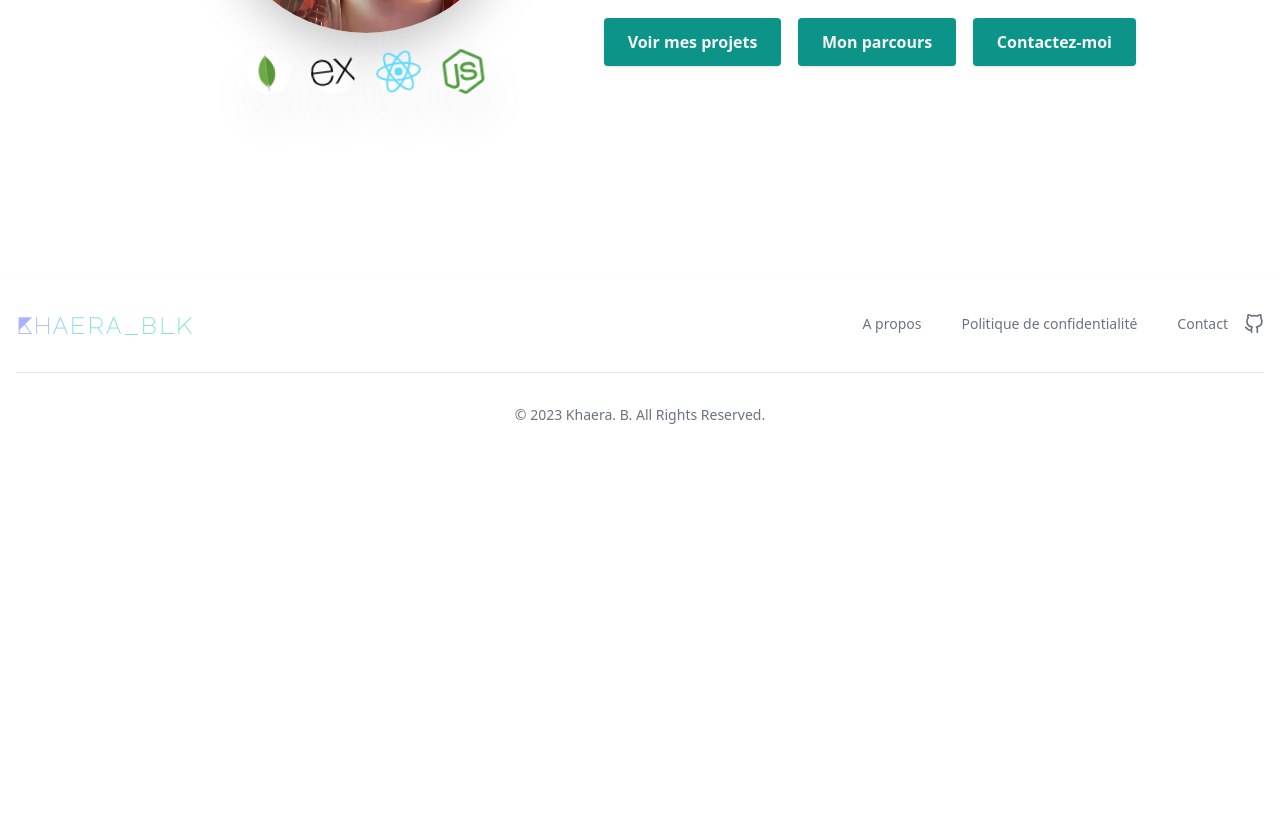
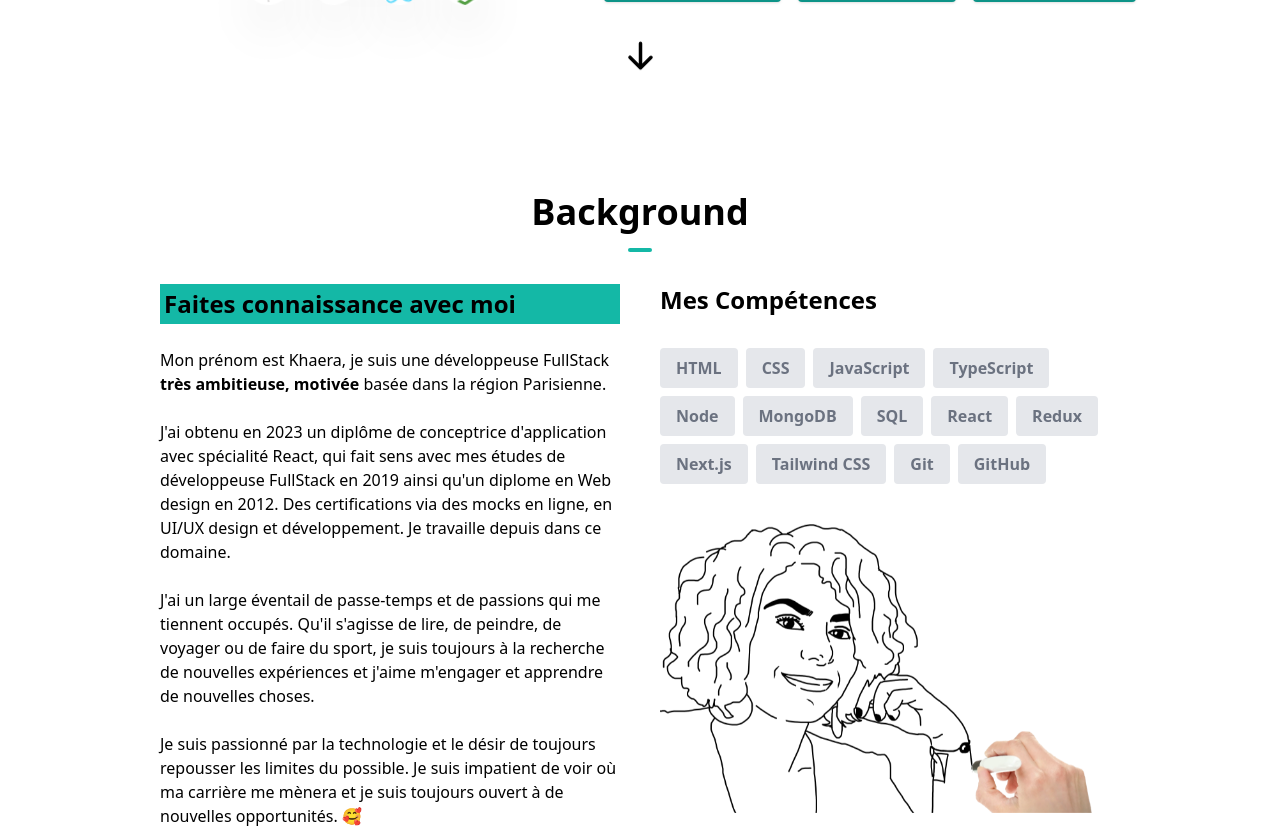
Before and after one commit to KhaeraB/khaera_portfolio, a Next.js app: page / in a window 1280 px wide. Shown: the part 460-1288 px from the top of the page. Before the commit the page ends 917 px from the top, so only its background shows below. Built offline with nearby package versions, Linux system fonts and the light colour scheme.

Commit message:
home / aboutSection

```diff
--- a/src/app/page.tsx
+++ b/src/app/page.tsx
@@ -1,5 +1,6 @@
 "use client";
 import HeroSection from "@/components/HeroSection/page";
+import AboutSection from "@/components/AboutSection/About";
 import { Metadata } from "next";
 
 export const metadata: Metadata = {
@@ -12,8 +13,9 @@ export const metadata: Metadata = {
 
 export default function Home() {
   return (
-    <main className="mx-auto max-w-3xl px-4 sm-px-6 md:max-w-5xl">
+    <main className="flex flex-col mt-20 md:mt-36 mx-auto max-w-3xl px-4 sm-px-6 md:max-w-5xl">
       <HeroSection />
+      <AboutSection />
     </main>
   );
 }
--- /dev/null
+++ b/src/components/AboutSection/About.tsx
@@ -0,0 +1,64 @@
+import datas from "@/utilities/portefolio_text";
+import React from "react";
+import Image from "next/image";
+
+const AboutSection = () => {
+  return (
+    <section id="about">
+      {datas.Background.map((item) => {
+        return (
+          <>
+            <div className="my-12 pb-12 md:pt-16 md:pb-48">
+              <h1 className="text-center font-bold text-4xl">
+                {item.title}
+                <hr className="w-6 h-1 mx-auto my-4 bg-teal-500 border-0 rounded"></hr>
+              </h1>
+              <div className="flex flex-col space-y-10 items-stretch justify-center align-top md:space-x-10 md:space-y-0 md:p-4 md:flex-row md:text-left">
+                <div className="md:w-1/2 ">
+                  <h2 className="text-center text-2xl p-1 bg-teal-500 font-bold mb-6 md:text-left">
+                    {item.subTitle}
+                  </h2>
+                  <p>
+                    {item.paragraphOne + " "}
+                    <span className="font-bold">{item.subParagraphOne}</span>
+                    {" " + item.location}
+                  </p>
+                  <br />
+                  <p>{item.paragraphTwo}</p>
+                  <br />
+                  <p>{item.paragraphThree}</p>
+                  <br />
+                  <p>{item.paragraphFour}</p>
+                </div>
+                <div className="text-center md:w-1/2 md:text-left">
+                  <h1 className="text-2xl font-bold mb-6">Mes Compétences</h1>
+                  <div className="flex flex-wrap flex-row justify-center z-10 md:justify-start">
+                    {datas.skills.map((item, idx) => {
+                      return (
+                        <p
+                          key={idx}
+                          className="bg-gray-200 px-4 py-2 mr-2 mt-2 text-gray-500 rounded font-semibold"
+                        >
+                          {item.skill}
+                        </p>
+                      );
+                    })}
+                  </div>
+                  <Image
+                    src={item.image}
+                    alt="portrait de khaera"
+                    width={500}
+                    height={500}
+                    className="hidden md:block md:relative md:bottom-4  md:z-0"
+                  />
+                </div>
+              </div>
+            </div>
+          </>
+        );
+      })}
+    </section>
+  );
+};
+
+export default AboutSection;
--- a/src/components/HeroSection/page.tsx
+++ b/src/components/HeroSection/page.tsx
@@ -2,14 +2,16 @@
 import React from "react";
 import Image from "next/image";
 import { TypeAnimation } from "react-type-animation";
+import { Link as Arrow } from "react-scroll";
 import { HiArrowDown } from "react-icons/hi";
-import HeadshotText from "../../utilities/headshot_text";
+import datas from "../../utilities/portefolio_text";
 import Link from "next/link";
+import { icons_style } from "@/utilities/icons";
 
 const HeroSection = () => {
   return (
     <section id="home">
-      {HeadshotText.map((item) => {
+      {datas.HeadshotText.map((item) => {
         return (
           <div
             key={item.title}
@@ -19,39 +21,39 @@ const HeroSection = () => {
               <Image
                 src={item.image}
                 alt="khaera Belkadi portrait"
-                width={300}
-                height={300}
+                width={250}
+                height={250}
                 className="rounded-full shadow-2xl"
               />
               <div className="flex flex-row justify-between mt-4 w-60">
                 <Image
                   src={item.mongoDB}
                   alt="khaera Belkadi portrait"
-                  width={45}
-                  height={45}
-                  className="rounded-full shadow-2xl animate-swing in-expo"
+                  width={icons_style.width}
+                  height={icons_style.height}
+                  className={icons_style.style}
                 />
                 <Image
                   src={item.express}
                   alt="khaera Belkadi portrait"
-                  width={45}
-                  height={45}
-                  className="rounded-full shadow-2xl animate-swing in-expo"
+                  width={icons_style.width}
+                  height={icons_style.height}
+                  className={icons_style.style}
                 />
                 <Image
                   src={item.react}
                   alt="khaera Belkadi portrait"
-                  width={45}
-                  height={45}
-                  className="rounded-full shadow-2xl animate-swing in-expo"
+                  width={icons_style.width}
+                  height={icons_style.height}
+                  className={icons_style.style}
                 />
                 <Image
                   src={item.node}
                   alt="khaera Belkadi portrait"
-                  width={45}
-                  height={45}
-                  className="rounded-full shadow-2xl animate-swing in-expo"
-                />{" "}
+                  width={icons_style.width}
+                  height={icons_style.height}
+                  className={icons_style.style}
+                />
                 {/* dot animate-swing in-expo */}
               </div>
             </div>
@@ -92,12 +94,18 @@ const HeroSection = () => {
                 >
                   Voir mes projets
                 </Link>
-                <Link
-                  href="/about"
+                <Arrow
+                  to="about"
+                  activeClass="active"
+                  spy={true}
+                  smooth={true}
+                  offset={-100}
+                  duration={500}
                   className="text-neutral-100 cursor-pointer font-semibold px-6 py-3 bg-teal-600 rounded shadow hover:bg-teal-700"
                 >
                   Mon parcours
-                </Link>
+                </Arrow>
+
                 <Link
                   href="/contact"
                   className="text-neutral-100 cursor-pointer font-semibold px-6 py-3 bg-teal-600 rounded shadow hover:bg-teal-700"
@@ -109,6 +117,18 @@ const HeroSection = () => {
           </div>
         );
       })}
+      <div className="flex flex-row justify-center mt-10">
+        <Arrow
+          to="about"
+          activeClass="active"
+          spy={true}
+          smooth={true}
+          offset={-100}
+          duration={500}
+        >
+          <HiArrowDown size={35} className="animate-bounce cursor-pointer" />
+        </Arrow>
+      </div>
     </section>
   );
 };
--- a/src/styles/global.css
+++ b/src/styles/global.css
@@ -14,7 +14,7 @@
 main {
   min-height: 46rem;
   display: flex;
-  justify-content: space-between;
+  justify-content: space-around;
   align-items: center;
 }
 
--- a/src/utilities/headshot_text.ts
+++ /dev/null
@@ -1,32 +0,0 @@
-interface Headshot {
-  title: string;
-  job: string;
-  job_2: string;
-  description_1: string;
-  description_2: string;
-  image: string;
-  gif: string;
-  react: string;
-  node: string;
-  express: string;
-  mongoDB: string;
-}
-
-const HeadshotText: Array<Headshot> = [
-  {
-    title: "Moi c'est Khaera, ",
-    job: "Pour moi être développeuse",
-    job_2: "une véritable passion",
-    description_1: " c'est pas seulement faire une série de lignes, c'est",
-    description_2:
-      " qui me pousse à repousser les limites et à chercher constamment des solutions innovantes. Je suis prête à faire partie de vos projets.",
-    image: "/images/headshot_kb.jpg",
-    gif: "/images/techno.gif",
-    react: "/images/React-icon.svg",
-    node: "/images/nodejs-icon.svg",
-    express: "/images/expressjs.svg",
-    mongoDB: "/images/mongodb.svg",
-  },
-];
-
-export default HeadshotText;
--- /dev/null
+++ b/src/utilities/icons.ts
@@ -0,0 +1,10 @@
+interface IconsStyles {
+  style: string;
+  width: number;
+  height: number;
+}
+export const icons_style: IconsStyles = {
+  style: "rounded-full shadow-2xl animate-swing in-expo",
+  width: 45,
+  height: 45,
+};
--- /dev/null
+++ b/src/utilities/portefolio_text.ts
@@ -0,0 +1,78 @@
+const skills = [
+  { skill: "HTML" },
+  { skill: "CSS" },
+  { skill: "JavaScript" },
+  { skill: "TypeScript" },
+  { skill: "Node" },
+  { skill: "MongoDB" },
+  { skill: "SQL" },
+  { skill: "React" },
+  { skill: "Redux" },
+  { skill: "Next.js" },
+  { skill: "Tailwind CSS" },
+  { skill: "Git" },
+  { skill: "GitHub" },
+];
+
+interface Headshot {
+  title: string;
+  job: string;
+  job_2: string;
+  description_1: string;
+  description_2: string;
+  image: string;
+  gif: string;
+  react: string;
+  node: string;
+  express: string;
+  mongoDB: string;
+}
+
+interface TextBackground {
+  title: string;
+  subTitle: string;
+  paragraphOne: string;
+  subParagraphOne: string;
+  location: string;
+  paragraphTwo: string;
+  paragraphThree: string;
+  paragraphFour: string;
+  image: string;
+}
+const HeadshotText: Array<Headshot> = [
+  {
+    title: "Moi c'est Khaera, ",
+    job: "Pour moi être développeuse",
+    job_2: "une véritable passion",
+    description_1: " c'est pas seulement faire une série de lignes, c'est",
+    description_2:
+      " qui me pousse à repousser les limites et à chercher constamment des solutions innovantes. Je suis prête à faire partie de vos projets.",
+    image: "/images/headshot_kb.jpg",
+    gif: "/images/techno.gif",
+    react: "/images/React-icon.svg",
+    node: "/images/nodejs-icon.svg",
+    express: "/images/expressjs.svg",
+    mongoDB: "/images/mongodb.svg",
+  },
+];
+
+const Background: Array<TextBackground> = [
+  {
+    title: "Background ",
+    subTitle: "Faites connaissance avec moi",
+    paragraphOne: "Mon prénom est Khaera, je suis une développeuse FullStack",
+    subParagraphOne: "très ambitieuse, motivée",
+    location: " basée dans la région Parisienne.",
+    paragraphTwo:
+      "J'ai obtenu en 2023 un diplôme de conceptrice d'application avec spécialité React, qui fait sens avec mes études de développeuse FullStack en 2019 ainsi qu'un diplome en Web design en 2012. Des certifications via des mocks en ligne, en UI/UX design et développement. Je travaille depuis dans ce domaine.",
+    paragraphThree:
+      " J'ai un large éventail de passe-temps et de passions qui me tiennent occupés. Qu'il s'agisse de lire, de peindre, de voyager ou de faire du sport, je suis toujours à la recherche de nouvelles expériences et j'aime m'engager et apprendre de nouvelles choses. ",
+    paragraphFour:
+      "Je suis passionné par la technologie et le désir de toujours repousser les limites du possible. Je suis impatient de voir où ma carrière me mènera et je suis toujours ouvert à de nouvelles opportunités. 🥰",
+    image: "/images/heroMoi.png",
+  },
+];
+
+const datas = { HeadshotText, Background, skills };
+
+export default datas;
--- a/src/utilities/roots_navlink.ts
+++ b/src/utilities/roots_navlink.ts
@@ -9,10 +9,6 @@ export const MENU_LIST: Array<NavItems> = [
     page: "/",
   },
   {
-    label: "A propos",
-    page: "/about",
-  },
-  {
     label: "Projets",
     page: "/projects",
   },
```
Also changed, not shown: public/images/heroMoi.png (added), public/images/kworks.png (added).
